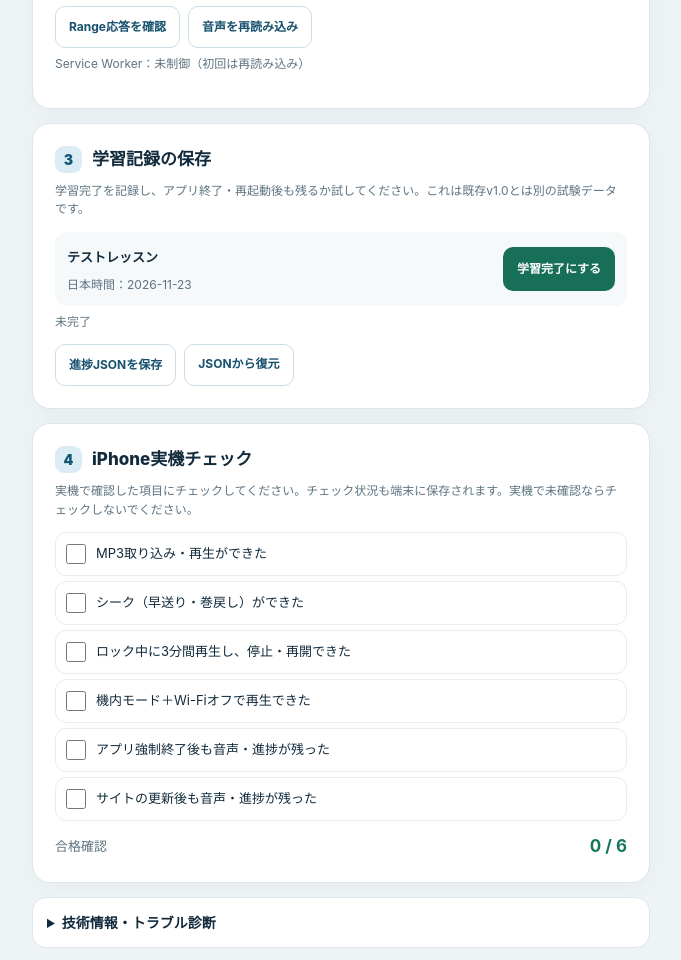
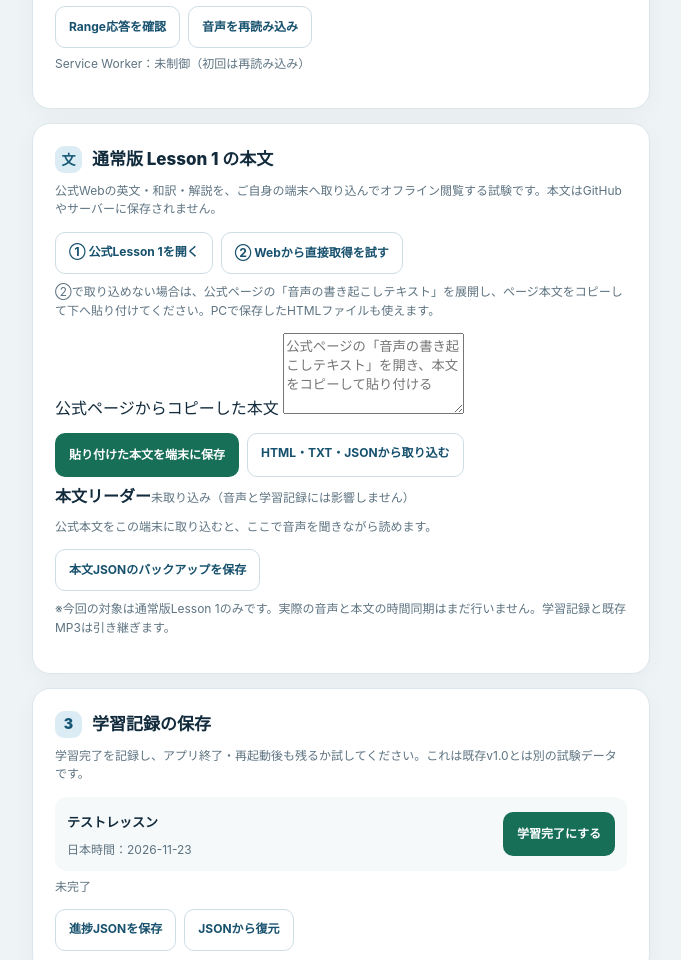
Before and after one commit to hiroyuki1974/patapura-pwa-pilot, a plain HTML site: page index.html in a window 1280 px wide. Shown: the part 880-1840 px from the top of the page, without its empty margins (299-980 px from the left). Drawn offline with Linux system fonts and the light colour scheme.

Commit message:
v0.4: add private Lesson 1 study reader and import controls

```diff
--- a/index.html
+++ b/index.html
@@ -18,9 +18,9 @@
 <main class="wrap">
 <header class="header">
  <div class="header-kicker">PATAPURA · TECHNICAL PILOT</div>
- <h1>パタプラ音声試験</h1>
+ <h1>パタプラ本文・音声試験</h1>
  <p>iPhone内のMP3を取り込み、オフライン再生と進捗保存ができるか確認します。</p>
- <div class="status-row"><span class="tag">v0.3 · 2026.11.23</span><span id="modeLabel" class="tag tag-muted">起動環境を確認中</span></div>
+ <div class="status-row"><span class="tag">v0.4 · 2026.11.23</span><span id="modeLabel" class="tag tag-muted">起動環境を確認中</span></div>
 </header>
 <section class="notice" aria-label="注意"><strong>この試験版に購入教材は含まれません。</strong> 選んだMP3はこの端末内のブラウザ保存領域に取り込まれ、当アプリからサーバーへアップロードされません。元のMP3は必ず別に保管してください。</section>
 <section class="panel" aria-labelledby="sec1">
@@ -45,6 +45,20 @@
  </div>
  <div class="inline-actions"><button class="outline" id="rangeCheck" type="button">Range応答を確認</button><button class="outline" id="reloadAudio" type="button">音声を再読み込み</button></div>
  <p class="small-muted" id="swStatus">Service Worker状態：確認中</p>
+</section>
+<section class="panel" aria-labelledby="secText">
+ <div class="step-head"><span class="num">文</span><h2 id="secText">通常版 Lesson 1 の本文</h2></div>
+ <p class="hint">公式Webの英文・和訳・解説を、ご自身の端末へ取り込んでオフライン閲覧する試験です。本文はGitHubやサーバーに保存されません。</p>
+ <div class="inline-actions"><a class="outline" href="https://patapura.com/lesson/1/" target="_blank" rel="noopener noreferrer">① 公式Lesson 1を開く</a><button class="outline" id="lessonAutoFetch" type="button">② Webから直接取得を試す</button></div>
+ <p class="hint">②で取り込めない場合は、公式ページの「音声の書き起こしテキスト」を展開し、ページ本文をコピーして下へ貼り付けてください。PCで保存したHTMLファイルも使えます。</p>
+ <label class="lesson-field-label" for="lessonPaste">公式ページからコピーした本文</label>
+ <textarea id="lessonPaste" class="lesson-paste" rows="5" placeholder="公式ページの「音声の書き起こしテキスト」を開き、本文をコピーして貼り付ける"></textarea>
+ <div class="inline-actions"><button class="solid" id="lessonImportPaste" type="button">貼り付けた本文を端末に保存</button><label class="outline label-button" for="lessonLocalFile">HTML・TXT・JSONから取り込む</label><input id="lessonLocalFile" class="visually-hidden" type="file" accept=".html,.htm,.txt,.json,text/plain,text/html,application/json"></div>
+ <div id="lessonImportStatus" class="small-muted" role="status"></div>
+ <div class="study-reader-head"><strong>本文リーダー</strong><span id="lessonState" class="small-muted">確認中</span></div>
+ <div id="lessonDisplay" class="study-reader"></div>
+ <div class="inline-actions"><button class="outline" id="lessonExport" type="button">本文JSONのバックアップを保存</button></div>
+ <p class="hint">※今回の対象は通常版Lesson 1のみです。実際の音声と本文の時間同期はまだ行いません。学習記録と既存MP3は引き継ぎます。</p>
 </section>
 <section class="panel" aria-labelledby="sec3">
  <div class="step-head"><span class="num">3</span><h2 id="sec3">学習記録の保存</h2></div>
@@ -71,4 +85,5 @@
 <div id="toast" role="status" aria-live="polite" class="toast" hidden></div>
 </main>
 <script src="./app.js" defer></script>
+<script src="./lesson.js" defer></script>
 </body></html>
```
